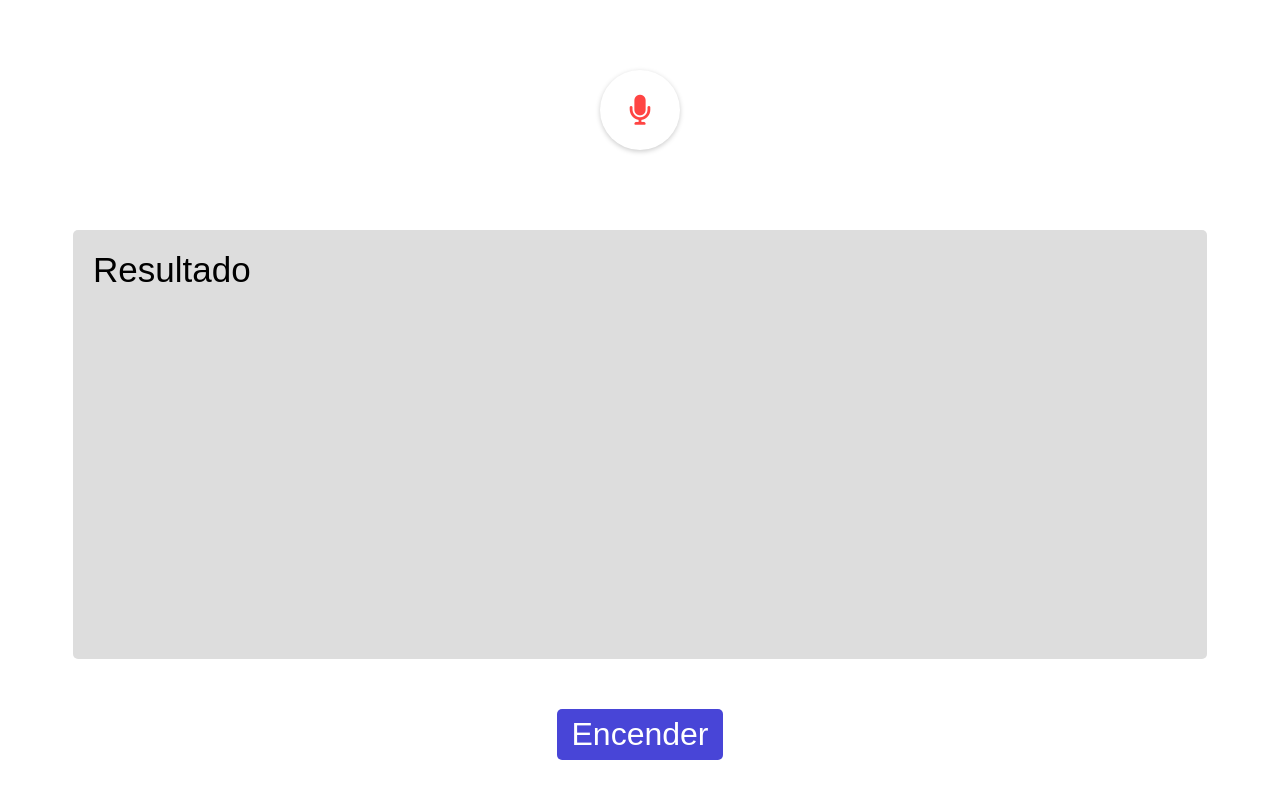
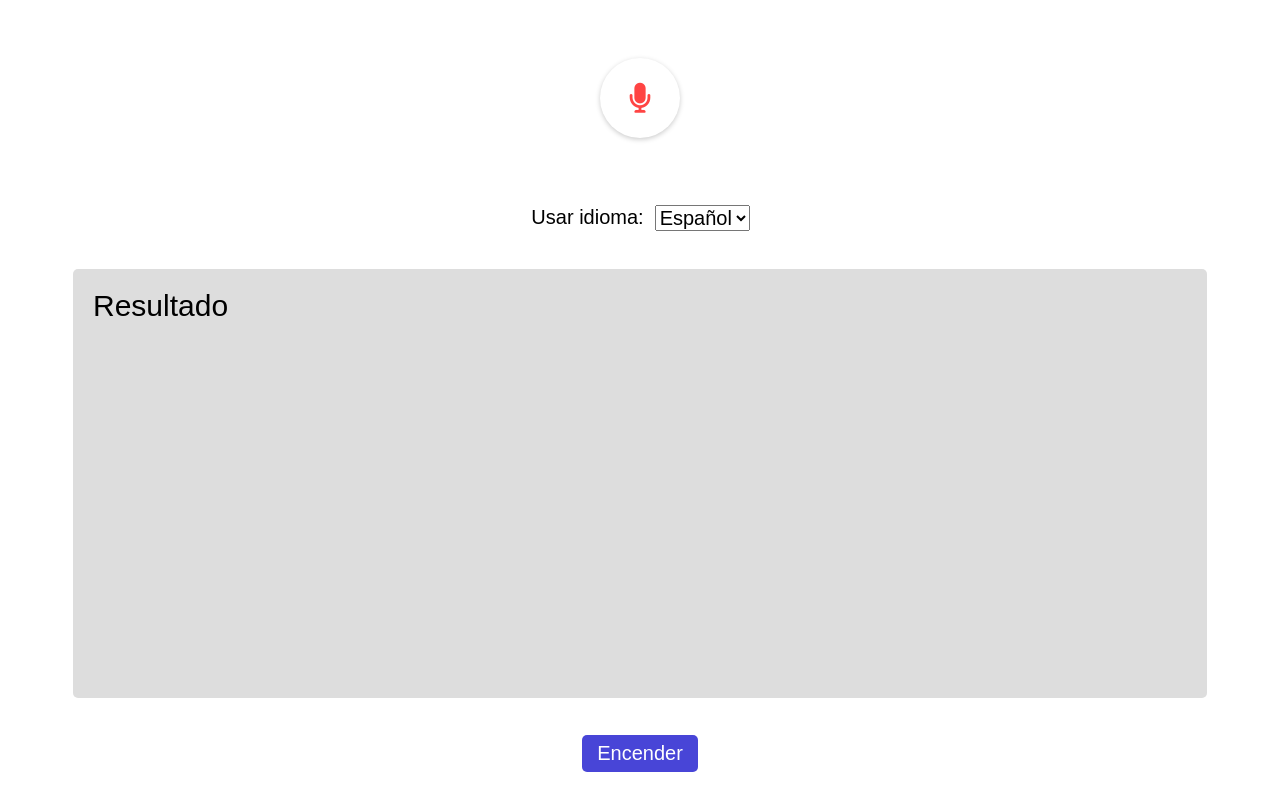
Before and after one commit to jaenfigueroa/De-voz-a-texto, a plain HTML site: page index.html in a window 1280 px wide. Drawn offline with Linux system fonts and the light colour scheme.

Commit message:
selecctor de idioma agregado

```diff
--- a/index.html
+++ b/index.html
@@ -17,18 +17,24 @@
 
   <body>
     <main class="main">
+      <!-- estado de funcionamiento -->
       <div class="main__estado" id="microfono">
         <i class="fa-solid fa-microphone"></i>
       </div>
+
+      <!-- selecctor de idiomas -->
+      <div class="main__selector-idiomas">
+        <p>Usar idioma:</p>
+        <select id="selectorIdiomas">
+          <option value="Español">Español</option>
+          <option value="Ingles">Ingles</option>
+        </select>
+      </div>
+
+      <!-- aplicacion -->
       <p class="main__resultado" id="resultado">Resultado</p>
-      <button class="main__boton" id="boton-escuchar">
-        <!-- <div class="boton__fondo"></div> -->
-        <p class="boton__valor">Encender</p>
-      </button>
-      <button class="main__boton" id="boton-apagar">
-        <!-- <div class="boton__fondo"></div> -->
-        <p class="boton__valor">Apagar</p>
-      </button>
+      <button class="main__boton" id="boton-escuchar">Encender</button>
+      <button class="main__boton" id="boton-apagar">Apagar</button>
     </main>
   </body>
 </html>
--- a/main.js
+++ b/main.js
@@ -9,8 +9,7 @@ botonApagar.addEventListener('click', apagar)
 ///////////////////////////////////////////////////////
 const foxed = new webkitSpeechRecognition();
 
-// foxed.lang = "es-ES";
-foxed.lang = "en";
+foxed.lang = "es-ES";
 foxed.continuous = true;
 
 foxed.onresult = (evento) => {
@@ -39,7 +38,22 @@ function apagar() {
 
   microfono.classList.remove('main__estado--activo')
 
-  // contenedorResultado.innerHTML = 'Resultado';
-
   foxed.stop();
 }
+
+/////////////////////////
+const selectorIdiomas = document.getElementById('selectorIdiomas')
+
+selectorIdiomas.addEventListener('change', (evento) => {
+  console.log('se cambio de idioma');
+
+  apagar()
+
+  if (selectorIdiomas.value === 'Español') {
+    foxed.lang = "es-ES";
+  } else {
+    foxed.lang = "en";
+  }
+
+  foxed.continuous = true;
+})
--- a/style.css
+++ b/style.css
@@ -55,10 +55,28 @@ ol {
 }
 
 /* /////////////////////////////////////////////////////// */
+.main__selector-idiomas {
+  display: flex;
+  gap: 1rem;
+  /* background-color: rgb(162, 144, 238); */
+}
+.main__selector-idiomas p {
+  font-size: 2rem;
+  /* background-color: antiquewhite; */
+  border: 1px solid transparent;
+}
+#selectorIdiomas {
+  /* background-color: rgb(174, 255, 228); */
+  font-size: 2rem;
+}
+#selectorIdiomas option {
+  font-size: 2rem;
+}
+/* /////////////////////////////////////////////////////// */
 .main__resultado {
   background-color: #ddd;
   color: black;
-  font-size: 3.5rem;
+  font-size: 3rem;
   padding: 2rem;
   width: 90%;
   height: 55%;
@@ -73,15 +91,9 @@ ol {
   padding: 0.7rem 1.5rem;
   position: relative;
   overflow: hidden;
+  font-size: 2rem;
 }
-/* .main__boton:hover .boton__fondo {
-  animation: derecha 0.3s linear both;
-} */
 
-.boton__valor {
-  font-size: 3.2rem;
-  position: relative;
-}
 .boton__fondo {
   content: '';
   position: absolute;
```
